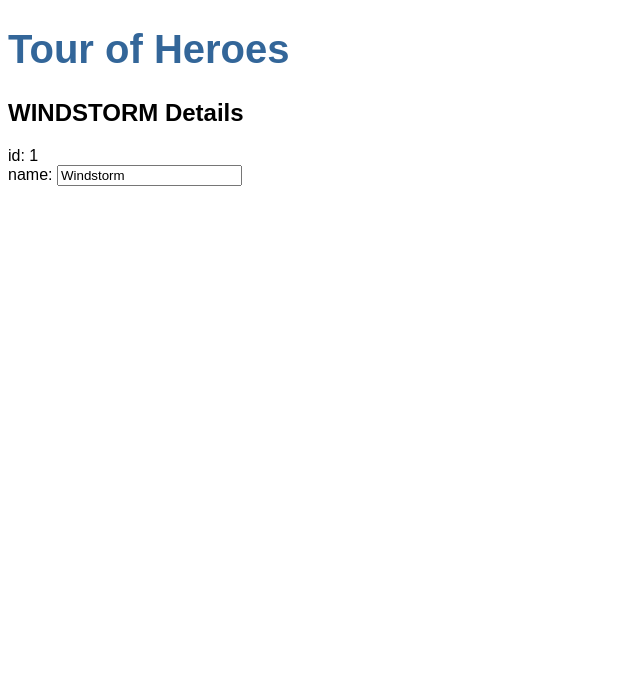
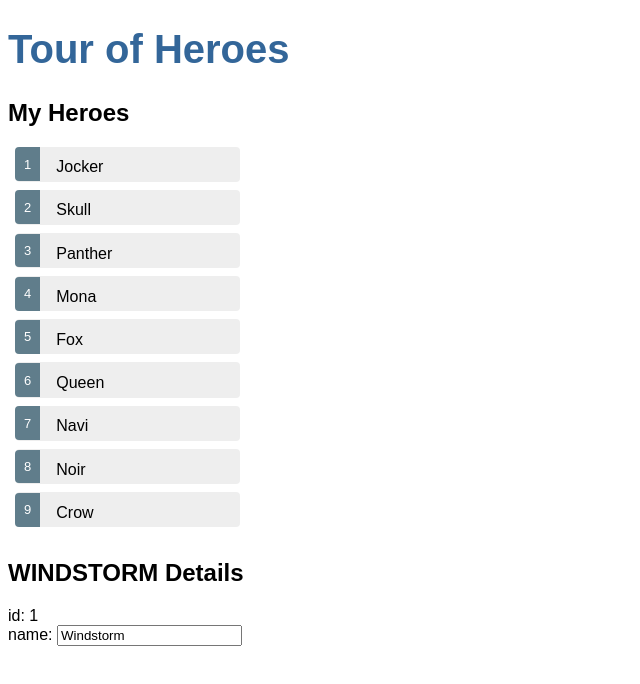
Before and after one commit to eclero/angular-tour-of-heroes, an Angular app: page / in a window 1280 px wide. Shown: the top 684 px of the page, without its empty margins (0-640 px from the left). Built offline with nearby package versions, Linux system fonts and the light colour scheme.

Commit message:
ヒーローを表示する

```diff
--- a/src/app/heroes/heroes.component.css
+++ b/src/app/heroes/heroes.component.css
@@ -0,0 +1,48 @@
+/* HeroesComponent's private CSS styles */
+.selected {
+  background-color: #CFD8DC !important;
+  color: white;
+}
+.heroes {
+  margin: 0 0 2em 0;
+  list-style-type: none;
+  padding: 0;
+  width: 15em;
+}
+.heroes li {
+  cursor: pointer;
+  position: relative;
+  left: 0;
+  background-color: #EEE;
+  margin: .5em;
+  padding: .3em 0;
+  height: 1.6em;
+  border-radius: 4px;
+}
+.heroes li.selected:hover {
+  background-color: #BBD8DC !important;
+  color: white;
+}
+.heroes li:hover {
+  color: #607D8B;
+  background-color: #DDD;
+  left: .1em;
+}
+.heroes .text {
+  position: relative;
+  top: -3px;
+}
+.heroes .badge {
+  display: inline-block;
+  font-size: small;
+  color: white;
+  padding: 0.8em 0.7em 0 0.7em;
+  background-color: #607D8B;
+  line-height: 1em;
+  position: relative;
+  left: -1px;
+  top: -4px;
+  height: 1.8em;
+  margin-right: .8em;
+  border-radius: 4px 0 0 4px;
+}
--- a/src/app/heroes/heroes.component.html
+++ b/src/app/heroes/heroes.component.html
@@ -1,3 +1,10 @@
+<h2>My Heroes</h2>
+<ul class="heroes">
+    <li *ngFor="let hero of heroes">
+      <span class="badge">{{hero.id}}</span> {{hero.name}}
+  </li>
+</ul>
+
 <h2>{{hero.name | uppercase}} Details</h2>
 <div><span>id: </span>{{hero.id}}</div>
 <div>
--- a/src/app/heroes/heroes.component.ts
+++ b/src/app/heroes/heroes.component.ts
@@ -1,5 +1,6 @@
 import { Component, OnInit } from '@angular/core';
 import { Hero } from '../hero';
+import { HEROES } from '../mock-heroes';
 
 @Component({
   selector: 'app-heroes',
@@ -7,6 +8,8 @@
   styleUrls: ['./heroes.component.css']
 })
 export class HeroesComponent implements OnInit {
+  heroes = HEROES;
+
   hero: Hero = {
     id: 1,
     name: 'Windstorm'
```
